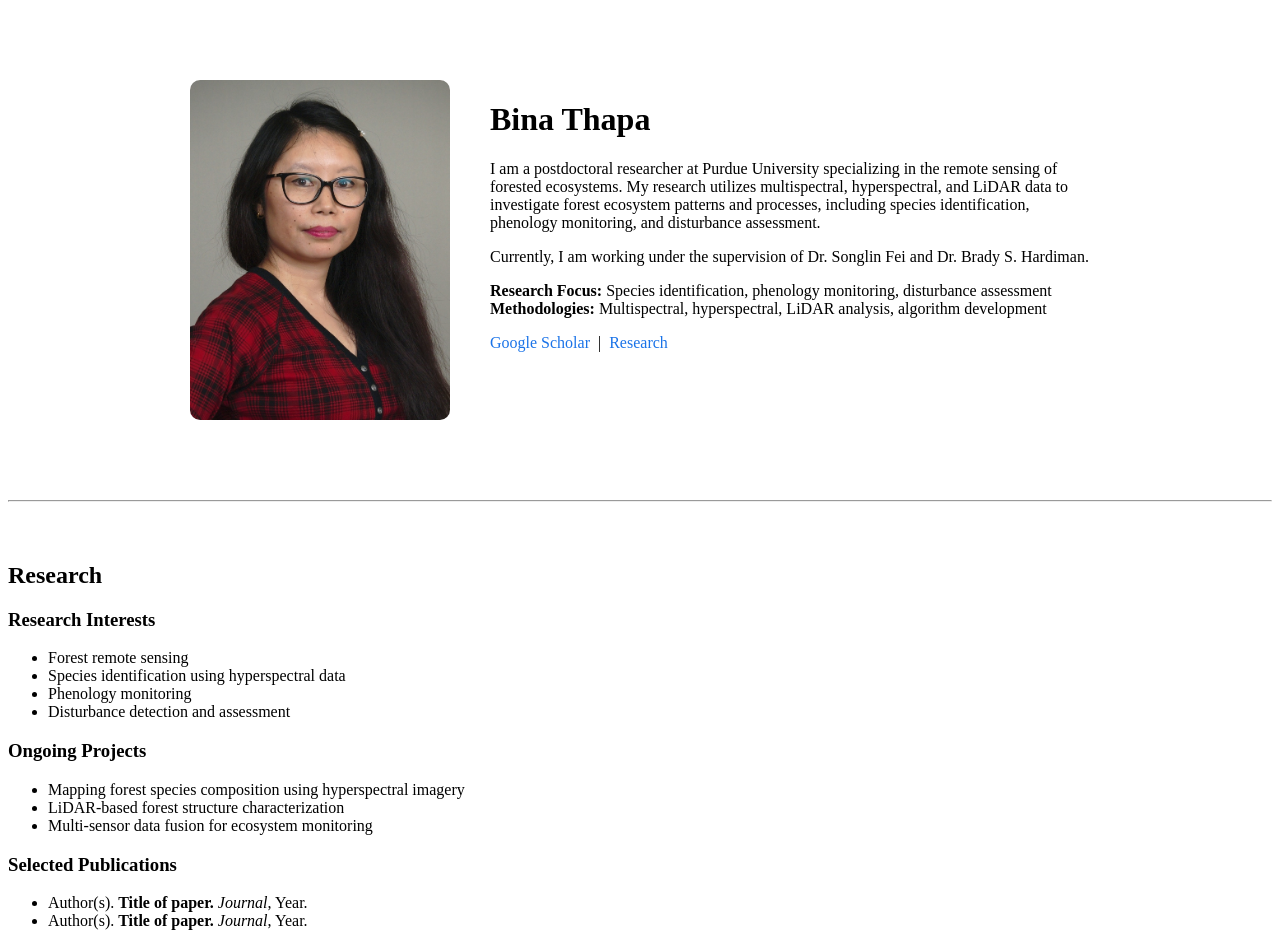
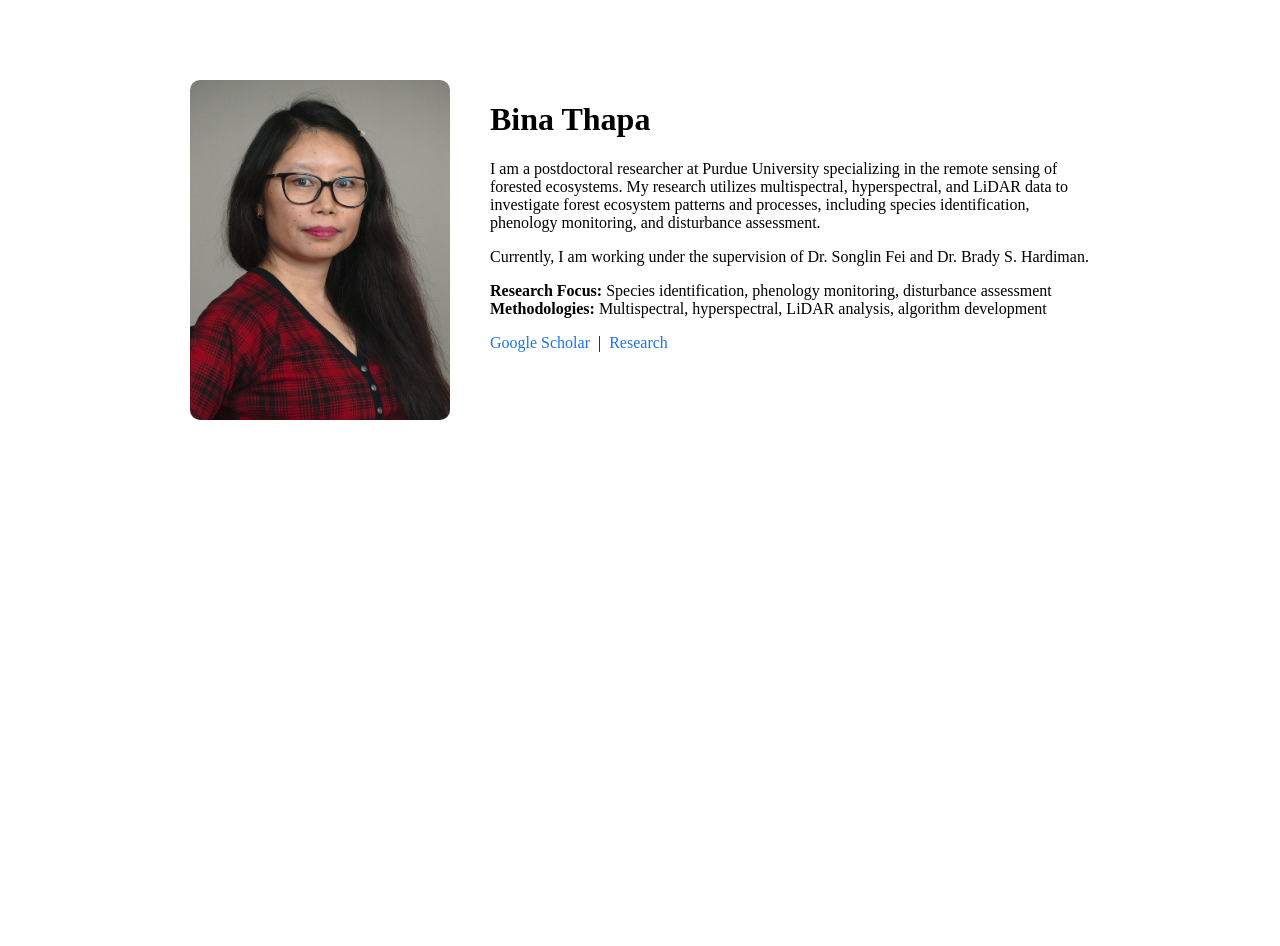
Before and after one commit to ThapaBina/thapabina.github.io, a Jekyll site: the page built from index.md, in a window 1280 px wide. Built offline with Jekyll 4.4.1, drawn with Linux system fonts in a browser that asks for light colours; our own code applies the rules of GitHub Pages for plain Markdown files; after the commit the page ends 900 px from its top, so only the background shows below that.

Commit message:
Update index.md

```diff
--- a/index.md
+++ b/index.md
@@ -14,16 +9,16 @@ title: Bina Thapa
     <h1>Bina Thapa</h1>
 
     <p>
-    I am a postdoctoral researcher at Purdue University specializing in the remote sensing of forested ecosystems. My research utilizes multispectral, hyperspectral, and LiDAR data to investigate forest ecosystem patterns and processes, including species identification, phenology monitoring, and disturbance assessment.
+      I am a postdoctoral researcher at Purdue University specializing in the remote sensing of forested ecosystems. My research utilizes multispectral, hyperspectral, and LiDAR data to investigate forest ecosystem patterns and processes, including species identification, phenology monitoring, and disturbance assessment.
     </p>
 
     <p>
-    Currently, I am working under the supervision of Dr. Songlin Fei and Dr. Brady S. Hardiman.
+      Currently, I am working under the supervision of Dr. Songlin Fei and Dr. Brady S. Hardiman.
     </p>
 
     <p>
-    <strong>Research Focus:</strong> Species identification, phenology monitoring, disturbance assessment<br>
-    <strong>Methodologies:</strong> Multispectral, hyperspectral, LiDAR analysis, algorithm development
+      <strong>Research Focus:</strong> Species identification, phenology monitoring, disturbance assessment<br>
+      <strong>Methodologies:</strong> Multispectral, hyperspectral, LiDAR analysis, algorithm development
     </p>
 
     <p>
@@ -33,31 +28,5 @@ title: Bina Thapa
     </p>
 
   </div>
+
 </div>
-
-<hr>
-
-<a id="research"></a>
-
-<h2>Research</h2>
-
-<h3>Research Interests</h3>
-<ul>
-  <li>Forest remote sensing</li>
-  <li>Species identification using hyperspectral data</li>
-  <li>Phenology monitoring</li>
-  <li>Disturbance detection and assessment</li>
-</ul>
-
-<h3>Ongoing Projects</h3>
-<ul>
-  <li>Mapping forest species composition using hyperspectral imagery</li>
-  <li>LiDAR-based forest structure characterization</li>
-  <li>Multi-sensor data fusion for ecosystem monitoring</li>
-</ul>
-
-<h3>Selected Publications</h3>
-<ul>
-  <li>Author(s). <strong>Title of paper.</strong> <em>Journal</em>, Year.</li>
-  <li>Author(s). <strong>Title of paper.</strong> <em>Journal</em>, Year.</li>
-</ul>
```
Also changed, not shown: other parts of index.md (+0 -5 lines).
